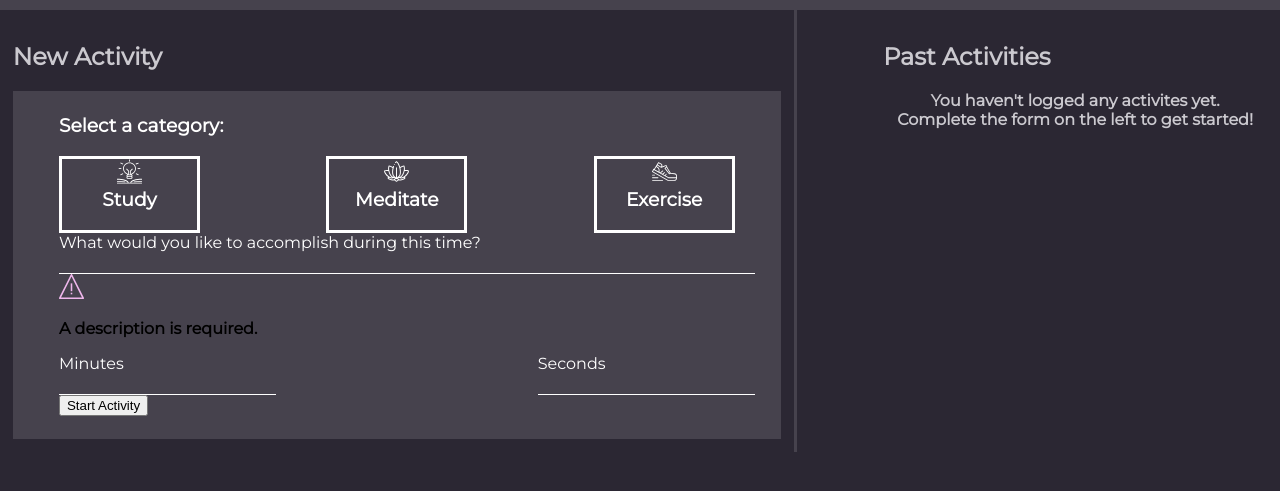
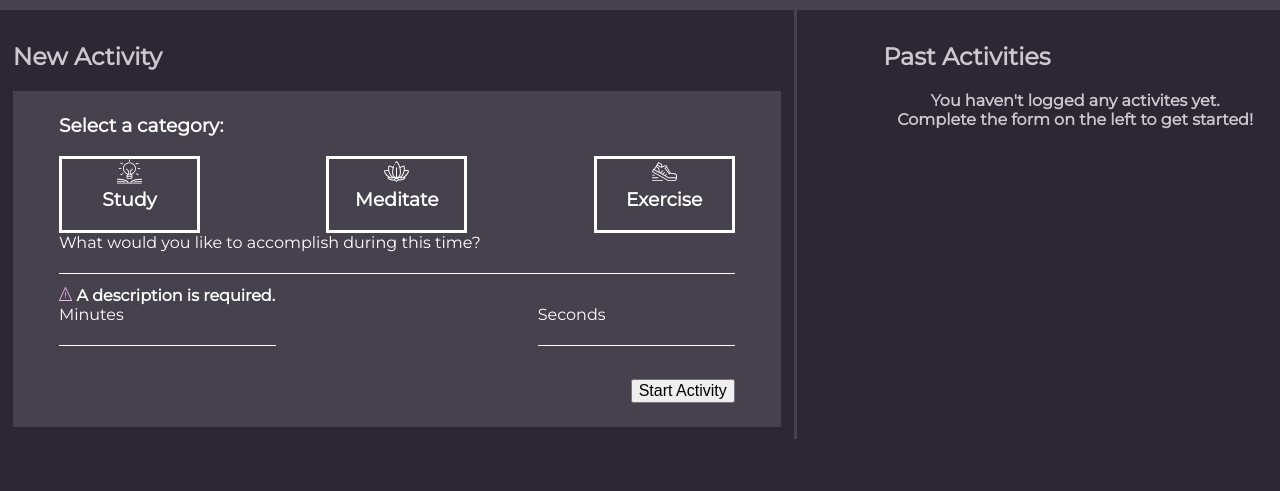
Before and after one commit to melissasteele09/intention-timer, a plain HTML site: page index.html in a window 1280 px wide. Shown: the part 45-536 px from the top of the page. Drawn offline with Linux system fonts and the light colour scheme.

Commit message:
Fix spacing in error message and start button

```diff
--- a/index.html
+++ b/index.html
@@ -47,16 +47,16 @@
             </br>
             <input type="number" name="minutes" class="line-input" /></label>
             <label id="seconds">Seconds
-            </br>
+            <br>
             <input type="number" name="seconds" class="line-input" /></label>
-          </div>
-          <button id="start-btn">Start Activity</button>
+            </div>
+            <button id="start-btn">Start Activity</button>
         </form>
       </section>
     </main>
     <aside>
       <h2>Past Activities</h2>
-      <p><strong>You haven't logged any activites yet.</br>Complete the form on the left to get started!</strong></p>
+      <p><strong>You haven't logged any activites yet.<br>Complete the form on the left to get started!</strong></p>
     </aside>
   </body>
 </html>
--- a/styles.css
+++ b/styles.css
@@ -81,8 +81,15 @@ section {
 }
 
 .error-symbol {
-  height: 25px;
-  width: 25px;
+  height: 2%;
+  width: 2%;
+  margin-top: 2%;
+}
+
+.error {
+  display: inline;
+  color: #FFF;
+
 }
 
 h3 {
@@ -124,8 +131,12 @@ h2 {
   width: 100%
 }
 
-.start-btn {
+#start-btn {
   font-size: 100%;
-  display: flex;
-  align-self: flex-end;
+  margin-top: 5%;
+  float: right;
 }
+
+form {
+  overflow: hidden;
+}
```
